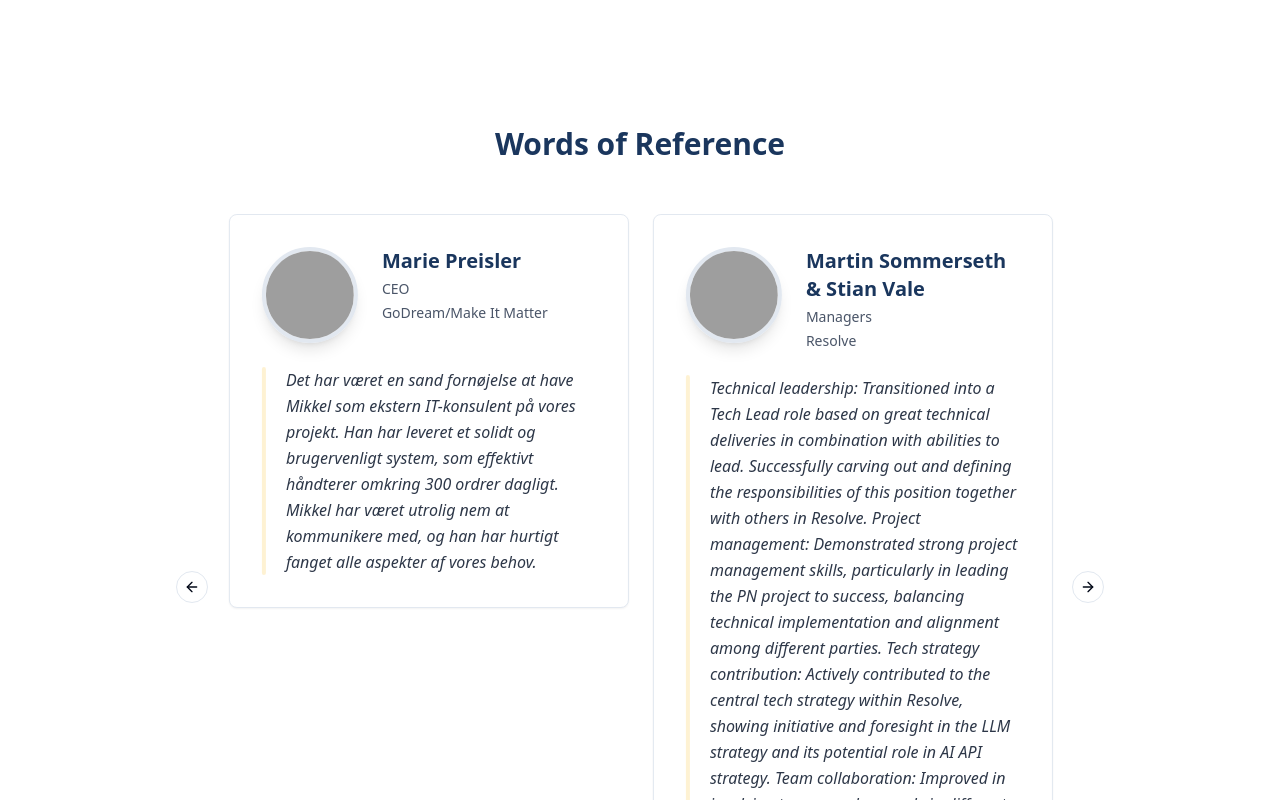
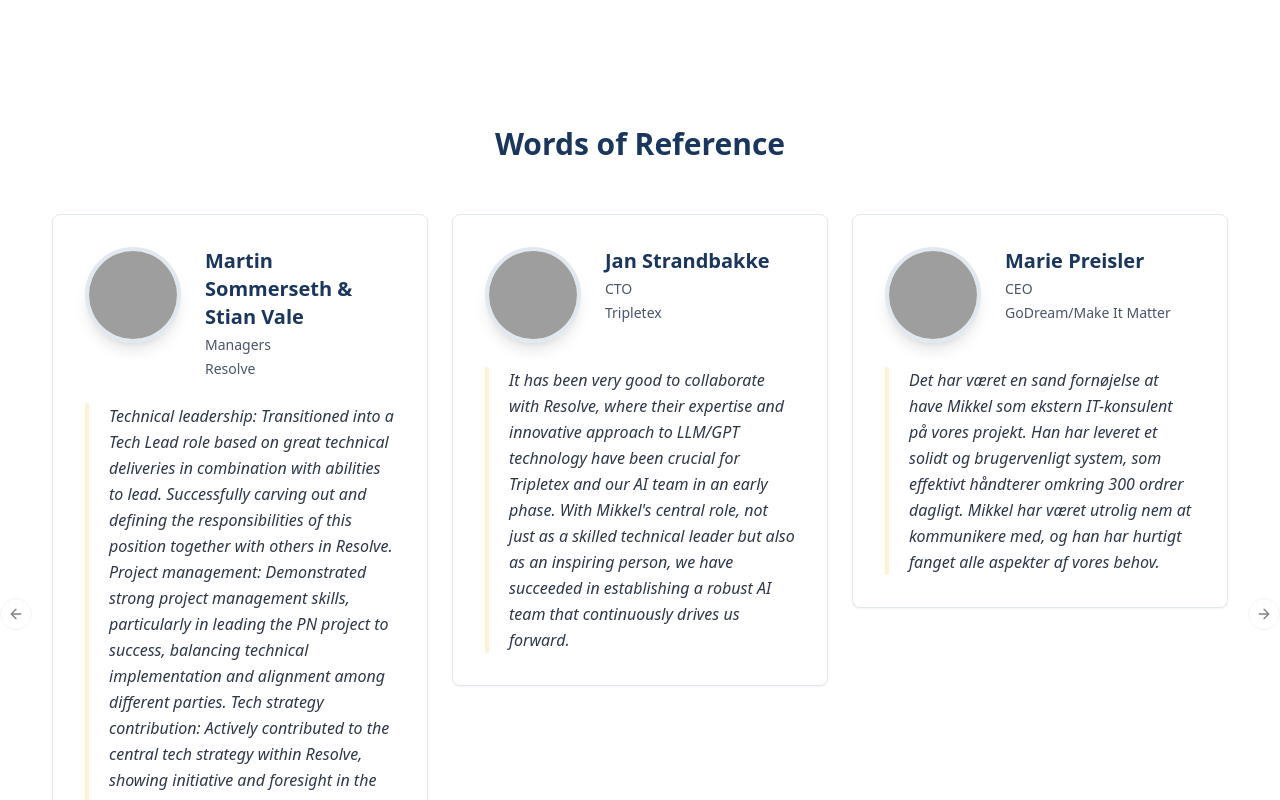
Before and after one commit to joakiti/career-craft-portal, a React (Vite) app: page / in a window 1280 px wide. Shown: the part 360-1160 px from the top of the page. Built offline with nearby package versions, Linux system fonts and the light colour scheme; grey boxes are pictures that could not be loaded.

Commit message:
Update carousel width and functionality
Increased the width of the carousel to accommodate three items. Updated the carousel settings to ensure it can display three items simultaneously.
[skip gpt_engineer]

```diff
--- a/src/components/Testimonials.tsx
+++ b/src/components/Testimonials.tsx
@@ -85,7 +85,7 @@ Team collaboration: Improved in involving team members early in different initia
 
   return (
     <section className="py-16 px-4">
-      <div className="container max-w-4xl mx-auto">
+      <div className="container max-w-7xl mx-auto">
         <h2 className="text-3xl font-bold text-primary mb-12 text-center relative">
           <span className="relative inline-block">
             Words of Reference
@@ -98,7 +98,7 @@ Team collaboration: Improved in involving team members early in different initia
             align: "start",
             loop: true,
             dragFree: true,
-            slidesToScroll: 2,
+            slidesToScroll: 3,
             startIndex: 0,
           }}
           plugins={[plugin]}
@@ -106,7 +106,7 @@ Team collaboration: Improved in involving team members early in different initia
         >
           <CarouselContent className="-ml-2 md:-ml-4">
             {testimonials.map((testimonial, index) => (
-              <CarouselItem key={index} className="pl-2 md:pl-4 basis-1/2">
+              <CarouselItem key={index} className="pl-2 md:pl-4 basis-1/3">
                 <div className="p-1">
                   <Testimonial {...testimonial} />
                 </div>
```
